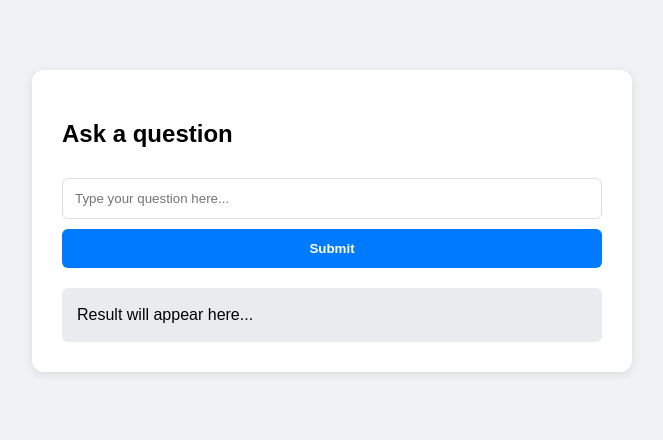
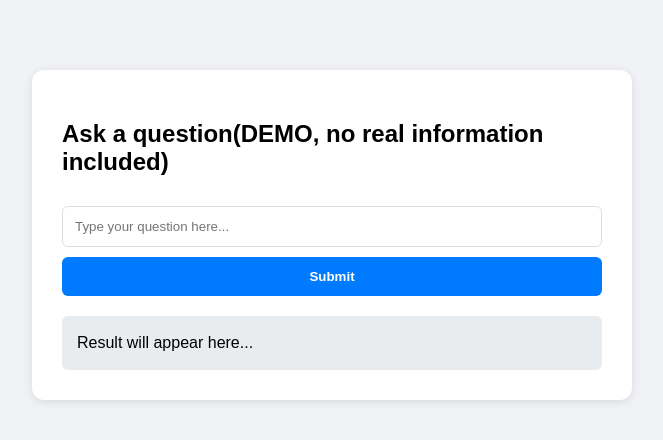
Before and after one commit to jianada-qianzheng/AnswerQuestions, a website: page public/index.html in a window 1280 px wide. Shown: the whole page, without its empty margins (308-971 px from the left). Drawn offline with Linux system fonts and the light colour scheme.

Commit message:
Update question header in index.html for demo

```diff
--- a/public/index.html
+++ b/public/index.html
@@ -15,7 +15,7 @@
 </head>
 <body>
     <div class="card">
-        <h2>Ask a question</h2>
+        <h2>Ask a question(DEMO, no real information included)</h2>
 
         <input type="text" id="userInput" placeholder="Type your question here...">
         <button id="sendBtn">Submit </button>
```
